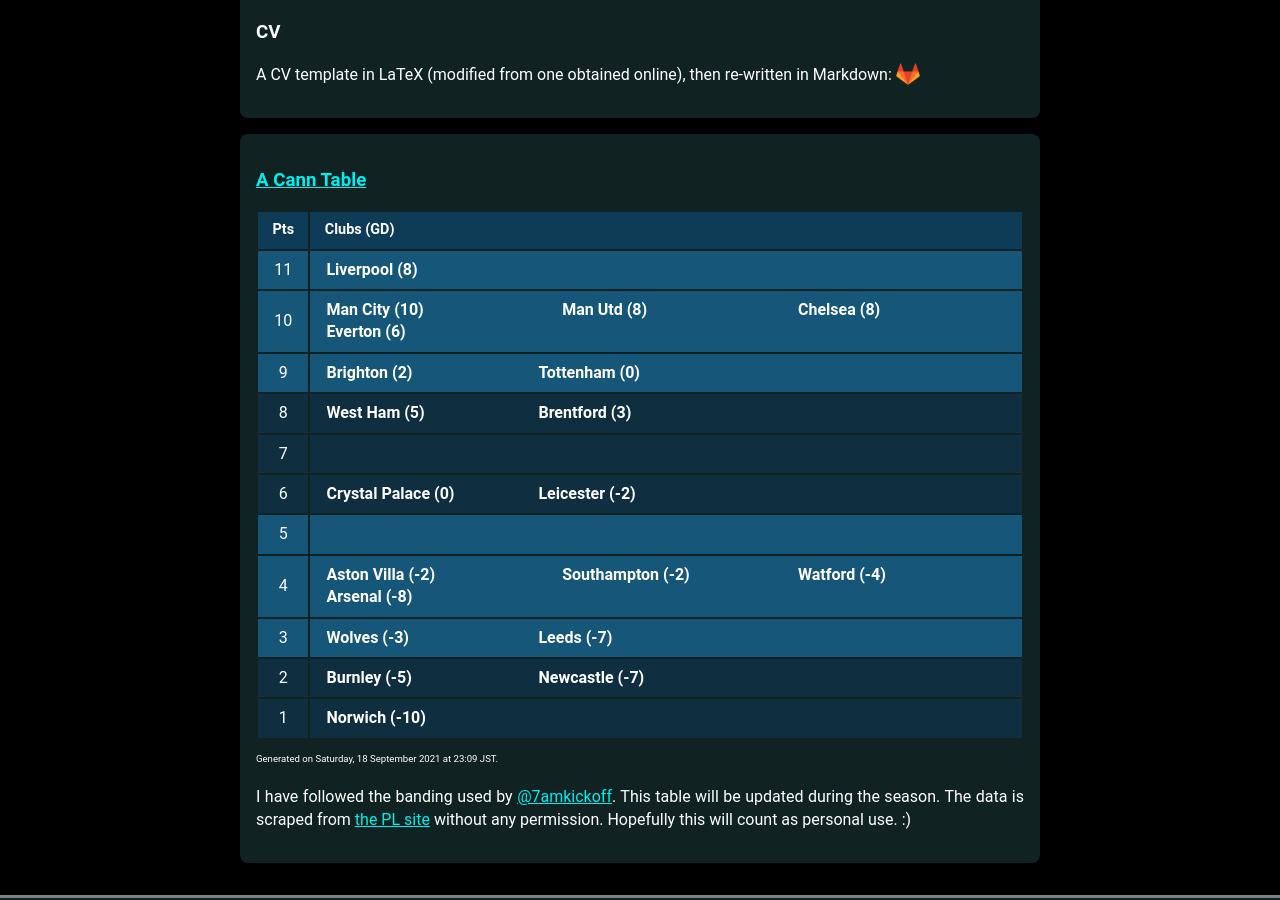
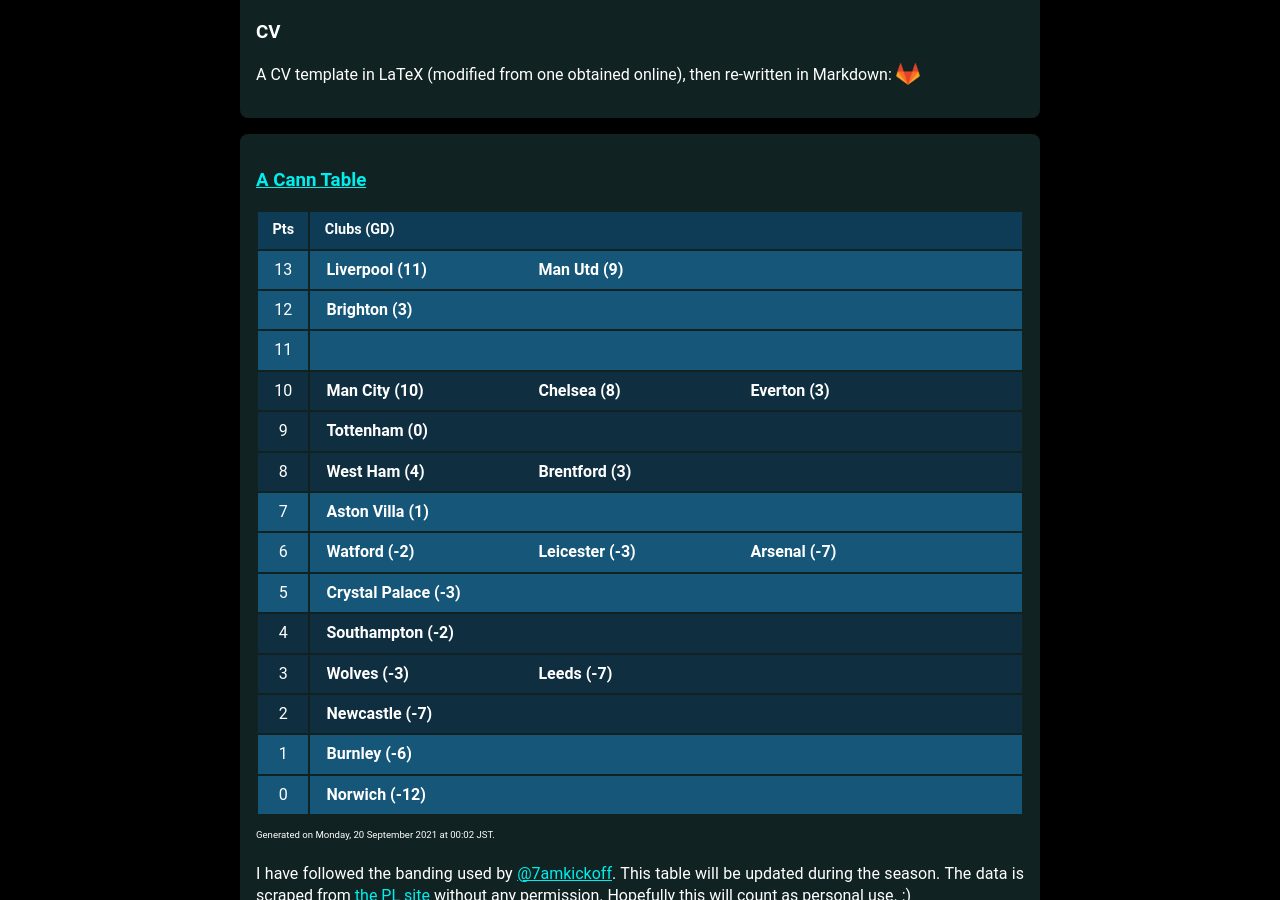
Before and after one commit to muru/muru.github.io, a Jekyll site: the page built from resources.md, in a window 1280 px wide and 900 px high, scrolled down 1235 px. Built offline with Jekyll 4.4.1, drawn with Linux system fonts in a browser that asks for light colours; some web fonts are replaced.

Commit message:
updated cann-table: Mon 20 Sep 00:02:29 JST 2021

```diff
--- a/cann-table.html
+++ b/cann-table.html
@@ -1,61 +1,71 @@
 <table id="cann-table">
 <thead> <th> Pts </th> <th> Clubs (GD) </th> </thead>
 	<tr class="cann-row-1">
-		<td class="cann-point"> 11 </td>
+		<td class="cann-point"> 13 </td>
 		<td class="cann-clubs">
-			<span class="club-name"> Liverpool (8) </span>
+			<span class="club-name"> Liverpool (11) </span>
+			<span class="club-name"> Man Utd (9) </span>
 		</td>
  	</tr>
 	<tr class="cann-row-1">
+		<td class="cann-point"> 12 </td>
+		<td class="cann-clubs">
+			<span class="club-name"> Brighton (3) </span>
+		</td>
+ 	</tr>
+	<tr class="cann-row-1">
+		<td class="cann-point"> 11 </td>
+		<td class="cann-clubs">
+		</td>
+ 	</tr>
+	<tr class="cann-row-2">
 		<td class="cann-point"> 10 </td>
 		<td class="cann-clubs">
 			<span class="club-name"> Man City (10) </span>
-			<span class="club-name"> Man Utd (8) </span>
 			<span class="club-name"> Chelsea (8) </span>
-			<span class="club-name"> Everton (6) </span>
+			<span class="club-name"> Everton (3) </span>
 		</td>
  	</tr>
-	<tr class="cann-row-1">
+	<tr class="cann-row-2">
 		<td class="cann-point"> 9 </td>
 		<td class="cann-clubs">
-			<span class="club-name"> Brighton (2) </span>
 			<span class="club-name"> Tottenham (0) </span>
 		</td>
  	</tr>
 	<tr class="cann-row-2">
 		<td class="cann-point"> 8 </td>
 		<td class="cann-clubs">
-			<span class="club-name"> West Ham (5) </span>
+			<span class="club-name"> West Ham (4) </span>
 			<span class="club-name"> Brentford (3) </span>
 		</td>
  	</tr>
-	<tr class="cann-row-2">
+	<tr class="cann-row-1">
 		<td class="cann-point"> 7 </td>
 		<td class="cann-clubs">
+			<span class="club-name"> Aston Villa (1) </span>
 		</td>
  	</tr>
-	<tr class="cann-row-2">
+	<tr class="cann-row-1">
 		<td class="cann-point"> 6 </td>
 		<td class="cann-clubs">
-			<span class="club-name"> Crystal Palace (0) </span>
-			<span class="club-name"> Leicester (-2) </span>
+			<span class="club-name"> Watford (-2) </span>
+			<span class="club-name"> Leicester (-3) </span>
+			<span class="club-name"> Arsenal (-7) </span>
 		</td>
  	</tr>
 	<tr class="cann-row-1">
 		<td class="cann-point"> 5 </td>
 		<td class="cann-clubs">
+			<span class="club-name"> Crystal Palace (-3) </span>
 		</td>
  	</tr>
-	<tr class="cann-row-1">
+	<tr class="cann-row-2">
 		<td class="cann-point"> 4 </td>
 		<td class="cann-clubs">
-			<span class="club-name"> Aston Villa (-2) </span>
 			<span class="club-name"> Southampton (-2) </span>
-			<span class="club-name"> Watford (-4) </span>
-			<span class="club-name"> Arsenal (-8) </span>
 		</td>
  	</tr>
-	<tr class="cann-row-1">
+	<tr class="cann-row-2">
 		<td class="cann-point"> 3 </td>
 		<td class="cann-clubs">
 			<span class="club-name"> Wolves (-3) </span>
@@ -65,15 +75,20 @@
 	<tr class="cann-row-2">
 		<td class="cann-point"> 2 </td>
 		<td class="cann-clubs">
-			<span class="club-name"> Burnley (-5) </span>
 			<span class="club-name"> Newcastle (-7) </span>
 		</td>
  	</tr>
-	<tr class="cann-row-2">
+	<tr class="cann-row-1">
 		<td class="cann-point"> 1 </td>
 		<td class="cann-clubs">
-			<span class="club-name"> Norwich (-10) </span>
+			<span class="club-name"> Burnley (-6) </span>
+		</td>
+ 	</tr>
+	<tr class="cann-row-1">
+		<td class="cann-point"> 0 </td>
+		<td class="cann-clubs">
+			<span class="club-name"> Norwich (-12) </span>
 		</td>
  	</tr>
 </table>
-<span id="cann-gen-note"> Generated on  Saturday, 18 September 2021 at 23:09 JST. </span>
+<span id="cann-gen-note"> Generated on  Monday, 20 September 2021 at 00:02 JST. </span>
```
